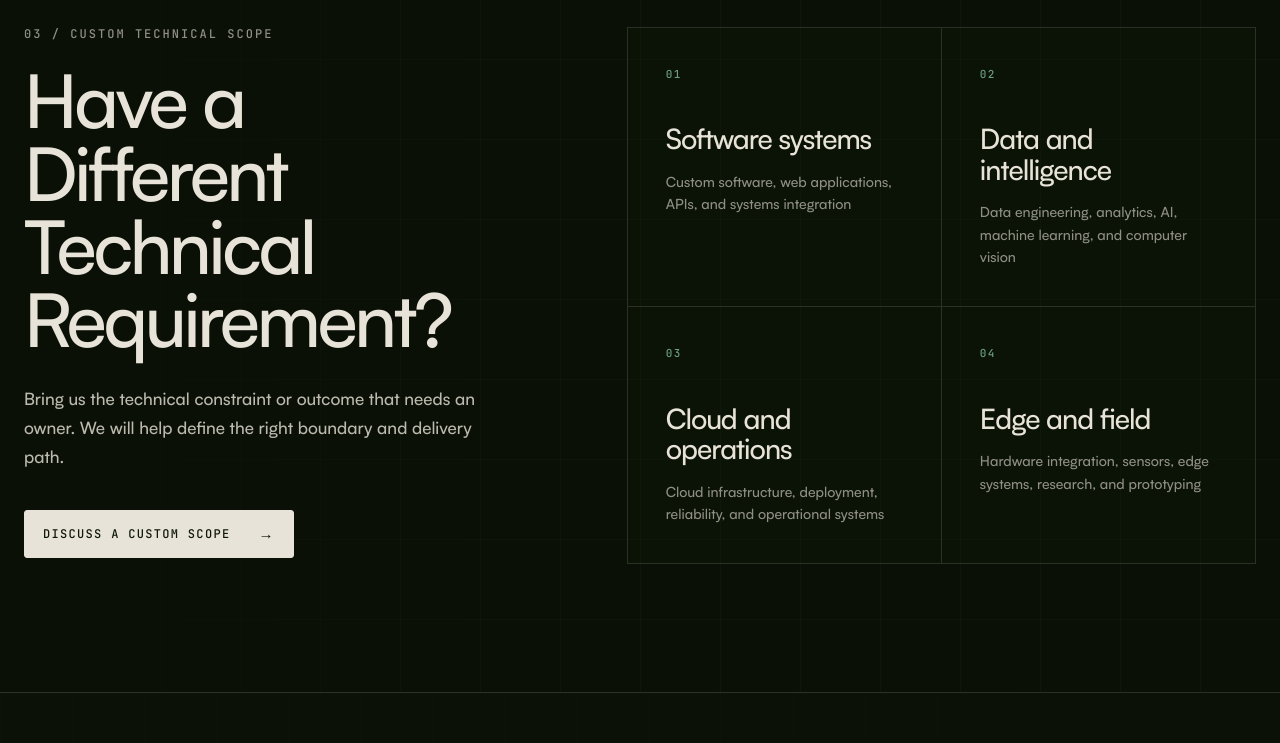
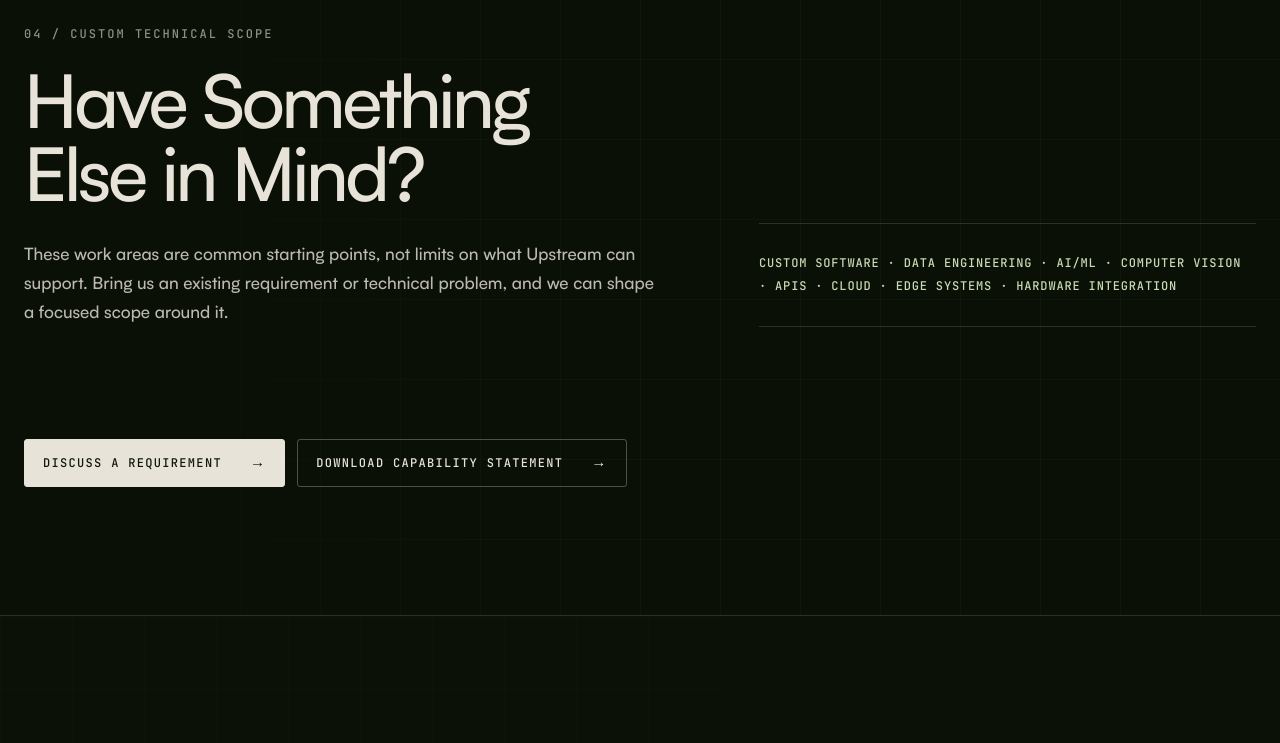
Before and after one commit to UpstreamCV/upstream-web, a Next.js app: page /gov/engage in a window 1280 px wide. Shown: the part 6560-7303 px from the top of the page. Built offline with nearby package versions, Linux system fonts and the light colour scheme.

Commit message:
feat(gov): add custom scope and final calls to action

```diff
--- a/src/app/gov/engage/content.ts
+++ b/src/app/gov/engage/content.ts
@@ -3,29 +3,6 @@ export const engagementNavigation = [
   { label: "How It Fits", href: "#program-fit" },
   { label: "Process", href: "#delivery-process" },
   { label: "Contact", href: "#contact" },
-] as const;
-
-export const customCapabilityGroups = [
-  {
-    number: "01",
-    title: "Software systems",
-    capabilities: "Custom software, web applications, APIs, and systems integration",
-  },
-  {
-    number: "02",
-    title: "Data and intelligence",
-    capabilities: "Data engineering, analytics, AI, machine learning, and computer vision",
-  },
-  {
-    number: "03",
-    title: "Cloud and operations",
-    capabilities: "Cloud infrastructure, deployment, reliability, and operational systems",
-  },
-  {
-    number: "04",
-    title: "Edge and field",
-    capabilities: "Hardware integration, sensors, edge systems, research, and prototyping",
-  },
 ] as const;
 
 export type WorkArea = {
--- a/src/app/gov/engage/engage.css
+++ b/src/app/gov/engage/engage.css
@@ -412,11 +412,11 @@
   mask-image: linear-gradient(90deg, transparent 0, black 50%, black 100%);
 }
 
-.engage-root .custom-scope-layout {
+.engage-root .custom-scope-inner {
   display: grid;
-  grid-template-columns: minmax(0, 0.86fr) minmax(480px, 1.14fr);
-  gap: clamp(70px, 10vw, 160px);
-  align-items: start;
+  grid-template-columns: minmax(0, 1.12fr) minmax(360px, 0.88fr);
+  gap: clamp(54px, 8vw, 130px);
+  align-items: end;
 }
 
 .engage-root .custom-scope-copy h2 {
@@ -429,53 +429,31 @@
 }
 
 .engage-root .custom-scope-copy > p:not(.section-index) {
-  max-width: 590px;
+  max-width: 680px;
   margin: 30px 0 0;
   color: var(--white-soft);
   font-size: 17px;
   line-height: 1.7;
 }
 
-.engage-root .custom-scope-copy .button {
-  margin-top: 38px;
+.engage-root .custom-capability-line {
+  margin: 0;
+  padding: 28px 0;
+  border-block: 1px solid var(--line-light);
+  color: var(--graph);
+  font-family: var(--font-mono);
+  font-size: 12px;
+  letter-spacing: 0.07em;
+  line-height: 1.9;
+  text-transform: uppercase;
 }
 
-.engage-root .custom-capability-groups {
-  display: grid;
-  grid-template-columns: repeat(2, minmax(0, 1fr));
-  border-top: 1px solid var(--line-light);
-  border-left: 1px solid var(--line-light);
-}
-
-.engage-root .custom-capability-groups > div {
-  min-height: 210px;
+.engage-root .custom-scope-actions {
+  grid-column: 1 / -1;
   display: flex;
-  flex-direction: column;
-  padding: clamp(24px, 3vw, 38px);
-  border-right: 1px solid var(--line-light);
-  border-bottom: 1px solid var(--line-light);
-  background: rgba(15, 24, 9, 0.32);
-}
-
-.engage-root .custom-capability-groups span {
-  color: var(--creek-text);
-  font-family: var(--font-mono);
-  font-size: 11px;
-  letter-spacing: 0.12em;
-}
-
-.engage-root .custom-capability-groups h3 {
-  margin: 42px 0 0;
-  font-size: clamp(23px, 2.2vw, 32px);
-  letter-spacing: -0.035em;
-  line-height: 1.08;
-}
-
-.engage-root .custom-capability-groups p {
-  margin: 16px 0 0;
-  color: var(--white-muted);
-  font-size: 14px;
-  line-height: 1.6;
+  flex-wrap: wrap;
+  gap: 12px;
+  padding-top: 10px;
 }
 
 .engage-root .engage-contact .contact-layout > div:first-child > p:last-child {
@@ -494,14 +472,14 @@
     gap: 58px;
   }
 
-  .engage-root .custom-scope-layout {
+  .engage-root .custom-scope-inner {
     gap: 72px;
   }
 }
 
 @media (max-width: 980px) {
   .engage-root .engage-hero-layout,
-  .engage-root .custom-scope-layout {
+  .engage-root .custom-scope-inner {
     grid-template-columns: 1fr;
   }
 
@@ -523,9 +501,6 @@
     grid-template-columns: 1fr;
   }
 
-  .engage-root .custom-capability-groups {
-    width: min(100%, 760px);
-  }
 }
 
 @media (max-width: 760px) {
@@ -609,13 +584,14 @@
     transform: translateX(50%) rotate(90deg);
   }
 
-  .engage-root .custom-capability-groups {
-    grid-template-columns: 1fr;
-  }
 }
 
 @media (max-width: 560px) {
   .engage-root .engage-hero .hero-actions .button {
+    width: 100%;
+  }
+
+  .engage-root .custom-scope-actions .button {
     width: 100%;
   }
 
--- a/src/app/gov/engage/page.tsx
+++ b/src/app/gov/engage/page.tsx
@@ -5,7 +5,7 @@ import { contact } from "../content";
 import "../gov.css";
 import { SiteBackdrop } from "../site-backdrop";
 import {
-  customCapabilityGroups,
+  customCapabilityLine,
   deliverySteps,
   engagementNavigation,
   programFits,
@@ -322,30 +322,32 @@ export default function GovernmentEngagementPage() {
           aria-labelledby="custom-scope-title"
         >
           <div className="custom-scope-grid" aria-hidden="true" />
-          <div className="shell custom-scope-layout">
+          <div className="shell custom-scope-inner">
             <div className="custom-scope-copy">
-              <p className="section-index">03 / Custom technical scope</p>
-              <h2 id="custom-scope-title">
-                Have a Different Technical Requirement?
-              </h2>
+              <p className="section-index">04 / Custom technical scope</p>
+              <h2 id="custom-scope-title">Have Something Else in Mind?</h2>
               <p>
-                Bring us the technical constraint or outcome that needs an
-                owner. We will help define the right boundary and delivery path.
+                These work areas are common starting points, not limits on what
+                Upstream can support. Bring us an existing requirement or
+                technical problem, and we can shape a focused scope around it.
               </p>
+            </div>
+
+            <p className="custom-capability-line">{customCapabilityLine}</p>
+
+            <div className="custom-scope-actions">
               <a className="button button-primary" href="#contact">
-                Discuss a Custom Scope
+                Discuss a Requirement
                 <Arrow />
               </a>
-            </div>
-
-            <div className="custom-capability-groups" aria-label="Additional technical capabilities">
-              {customCapabilityGroups.map((group) => (
-                <div key={group.number}>
-                  <span>{group.number}</span>
-                  <h3>{group.title}</h3>
-                  <p>{group.capabilities}</p>
-                </div>
-              ))}
+              <a
+                className="button button-secondary"
+                href="/assets/upstream_capability_statement.pdf"
+                download="upstream_capability_statement.pdf"
+              >
+                Download Capability Statement
+                <Arrow />
+              </a>
             </div>
           </div>
         </section>
@@ -358,11 +360,12 @@ export default function GovernmentEngagementPage() {
           <div className="contact-grid" aria-hidden="true" />
           <div className="shell contact-layout">
             <div>
-              <p className="section-index">04 / Start a conversation</p>
-              <h2 id="contact-title">Bring the requirement, backlog item, or technical unknown.</h2>
+              <p className="section-index">05 / Start a conversation</p>
+              <h2 id="contact-title">Give Us a Technical Problem to Own</h2>
               <p>
-                We will find a useful boundary for discovery, delivery, or a
-                focused prototype.
+                Bring us a defined backlog item, an emerging technical need, or
+                a prototype concept. We will help determine a practical starting
+                scope.
               </p>
             </div>
 
```
